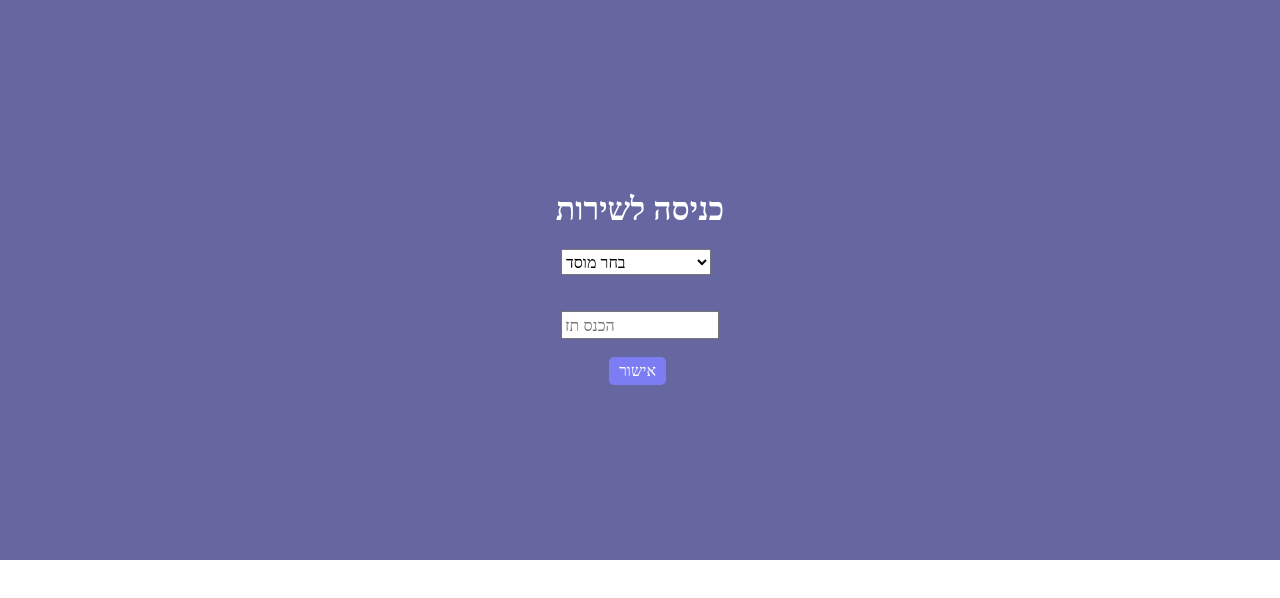
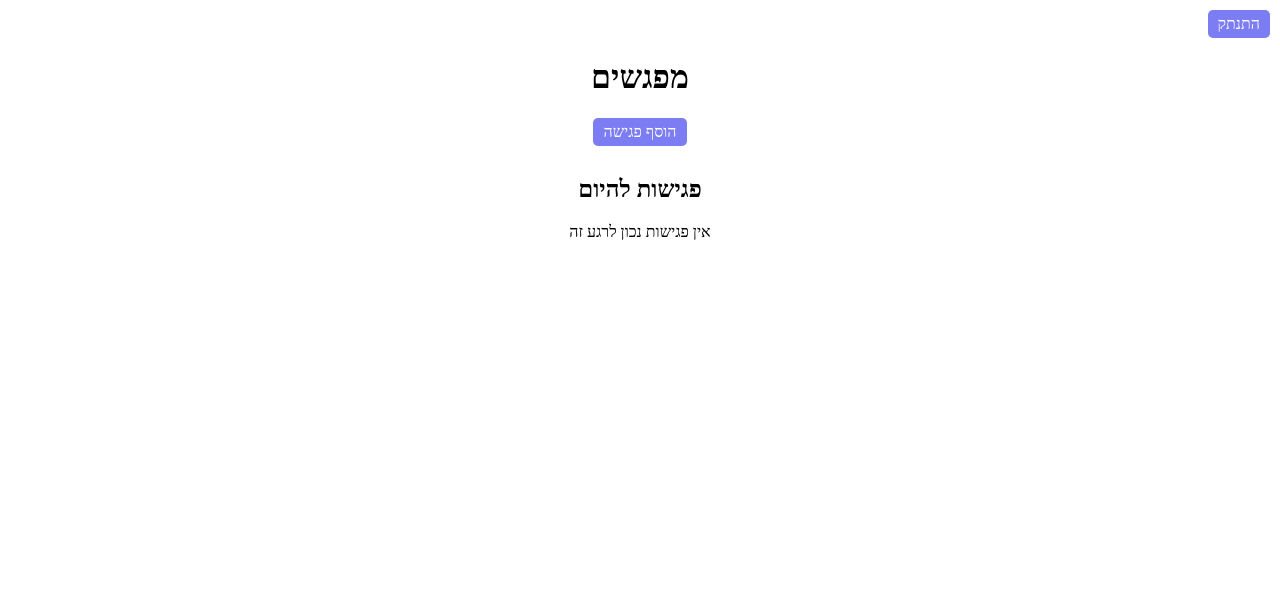
Before and after one commit to omerh23/Dear-Guest, a React (Create React App) app in the folder frontend/: page /home in a window 1280 px wide. Shown: the top 598 px of the page. Built offline with nearby package versions, Linux system fonts and the light colour scheme.

Commit message:
add home page

```diff
--- a/frontend/package.json
+++ b/frontend/package.json
@@ -10,6 +10,7 @@
     "react": "^18.2.0",
     "react-bootstrap": "^2.10.0",
     "react-dom": "^18.2.0",
+    "react-router-dom": "^6.21.3",
     "react-scripts": "5.0.1",
     "react-widgets": "^5.8.4",
     "web-vitals": "^2.1.4"
--- a/frontend/src/App.js
+++ b/frontend/src/App.js
@@ -1,12 +1,23 @@
-import './App.css';
-import Login from "./login";
+// Import necessary modules
+import React from 'react';
+import { BrowserRouter as Router, Routes, Route } from 'react-router-dom';
 
+// Import your Login component
+import Login from './login';
+import Home from "./home";
+
+// Create a main App component that includes the Router and routes
 function App() {
-  return (
-      <div className="App">
-        <Login/>
-      </div>
-  );
+    return (
+        <Router>
+            <Routes>
+                <Route path="/" element={<Login/>} />
+
+                <Route path="/home" element={<Home/>} />
+            </Routes>
+        </Router>
+    );
 }
 
+// Export the main App component
 export default App;
--- /dev/null
+++ b/frontend/src/home.js
@@ -0,0 +1,105 @@
+import React from 'react';
+import Button from 'react-bootstrap/Button';
+import { useNavigate } from 'react-router-dom';
+import { useState } from 'react';
+
+
+
+const Home = () => {
+    const navigate = useNavigate();
+    const [meeting, setMeeting] = useState([]);
+    const [meetingButton, setMeetingButton] = useState(false);
+    const [guestName,setGuestName] = useState('');
+    const [hourArrive, setHourArrive] = useState('');
+    const [detailMessage, setDetailMessage] = useState('');
+
+    function HandleLogout() {
+        navigate('/');
+    }
+    function HandleMeetingButton() {
+        setMeetingButton(!meetingButton);
+    }
+
+    function HandleAddMeeting() {
+        if (!guestName.trim() || !hourArrive.trim()) {
+            // Handle the case where one or both fields are empty
+            setDetailMessage('יש למלא את כל השדות');
+            return;
+        }
+        setDetailMessage('');
+        const newMeeting = {
+            guestName: guestName,
+            arrivalTime: hourArrive
+        };
+
+        // Update the meeting state
+        setMeeting([...meeting, newMeeting]);
+
+        // Clear the input fields
+        setGuestName('');
+        setHourArrive('');
+    }
+
+
+
+    function HandleHourArrive(event) {
+        setHourArrive(event.target.value);
+    }
+
+    function HandleGuestName(event) {
+        setGuestName(event.target.value);
+    }
+
+    return (
+        <div>
+            <Button className="logout-button" onClick={HandleLogout}>
+                התנתק
+            </Button>
+
+            <div className="home-container">
+                <h1>מפגשים</h1>
+
+                <Button className="meeting-button" onClick={HandleMeetingButton}>
+                    הוסף פגישה
+                </Button >
+                <div className="add-meeting">
+                    {meetingButton && (
+                        <>
+                            <input className="meeting-field" placeholder="שם האורח" type="text" value={guestName} onChange={HandleGuestName} required />
+                            <input className="meeting-field" placeholder="שעת הגעה" type="text" value={hourArrive} onChange={HandleHourArrive} required />
+                            <Button onClick={HandleAddMeeting}>הוסף</Button>
+                        </>
+
+
+                        )}
+                </div>
+                {detailMessage}
+                <h2>פגישות להיום</h2>
+
+                {meeting.length > 0 ? (
+
+                    <div className="meetings-result">
+                        <ul className="meeting-list">
+                            {meeting.map((meetingItem, index) => (
+                                <li key={index} className="meeting-content">
+                                    <div className="meeting-details">
+                                        <p>שעת הגעה: {meetingItem.arrivalTime}</p>
+                                        <p>שם האורח: {meetingItem.guestName}</p>
+
+                                        {/* Add other details as needed */}
+                                    </div>
+                                </li>
+                            ))}
+                        </ul>
+                    </div>
+
+
+                ) : (
+                    <p>אין פגישות נכון לרגע זה</p>
+                )}
+            </div>
+        </div>
+    );
+};
+
+export default Home;
--- a/frontend/src/login.js
+++ b/frontend/src/login.js
@@ -2,17 +2,17 @@ import React, { useEffect, useState } from 'react';
 import './styles.css';
 import Button from 'react-bootstrap/Button';
 import axios from "axios";
-import Combobox from "react-widgets/Combobox";
-import DropdownList from "react-widgets/DropdownList";
+import { useNavigate } from "react-router-dom";
+
 
 function Login() {
 
     const [userId, setUserId] = useState('');
     const [detailMessage, setDetailMessage] = useState("");
     const [isLoading, setLoading] = useState(false);
-    const [list, setList] = useState({aleyzahav:"עלי זהב",shiratHannan:"שירת חנן"});
+    const [list, setList] = useState({aleyZahav:"אולפנת עלי זהב",shiratHannan:"שירת חנן"});
     const [selectedInstitution, setSelectedInstitution] = useState("");
-    const [dropdownOpen, setDropdownOpen] = useState(false);
+    const navigate = useNavigate();
 
 
     function handleId(event) {
@@ -23,7 +23,12 @@ function Login() {
         setLoading(true);
         setDetailMessage("");
 
-        if (userId.length < 9) {
+        if (!selectedInstitution) {
+            setDetailMessage("בחר מוסד לפני המשך");
+            setLoading(false);
+            return;
+        }
+        if (userId.length !== 9) {
             console.log("ID should be 9 digits long");
             setDetailMessage("אנא הקש מס' תז בן 9 ספרות");
             setLoading(false);
@@ -31,6 +36,10 @@ function Login() {
             try {
                 const res = await axios.post('http://localhost:8000/login', { id: userId, institution: selectedInstitution });
                 setDetailMessage(res.data);
+                if(res.data === 'success'){
+                    navigate("/home");
+                }
+
             } catch (error) {
                 console.error("Login error", error);
                 setDetailMessage("Login failed");
@@ -44,6 +53,7 @@ function Login() {
 
     const handleInstitutionChange = (event) => {
         setSelectedInstitution(event.target.value);
+        console.log(selectedInstitution)
     };
 
     return (
@@ -57,19 +67,21 @@ function Login() {
                     <select className="signin-field"
                         value={selectedInstitution}
                         onChange={handleInstitutionChange}
+
                     >
                         <option value="" disabled>בחר מוסד</option>
                         {Object.entries(list).map(([key, value]) => (
                             <option key={key} value={key}>
                                 {value}
                             </option>
+
                         ))}
                     </select>
 
 
                     <br/>
                     <br/>
-                    <input placeholder="הכנס תז" className="signin-field" type="text" value={userId} onChange={handleId} required />
+                    <input placeholder="הכנס ת''ז" className="signin-field" type="text" value={userId} onChange={handleId} required />
                    <br/>
                     <Button
                         className="signin-button"
--- a/frontend/src/styles.css
+++ b/frontend/src/styles.css
@@ -11,6 +11,7 @@
     flex-direction: column;
     background-color: #6666a1;
     color: #fff;
+    direction: rtl;
 
 }
 
@@ -33,6 +34,7 @@ margin-top: 5px;
     font-size: 16px;
     cursor: pointer;
     transition: background-color 0.3s ease;
+
 }
 
 .signin-button:hover {
@@ -46,10 +48,113 @@ margin-top: 5px;
 }
 
 .signin-field{
-    //border: none;
+    /*border: none;*/
     outline: none;
     font-family: Aharoni,'serif';
     width: 150px;
     font-size: 16px;
     display: flex;
 }
+
+/*Home*/
+
+.home-container{
+    text-align: center;
+    font-family: Aharoni, serif;
+    justify-content: center;
+}
+
+.logout-button{
+    border: none;
+    border-radius: 5px;
+    padding: 5px 10px;
+    background-color: #7d7df3;
+    color: #fff;
+    font-family: 'Aharoni', serif;
+    font-size: 16px;
+    cursor: pointer;
+    transition: background-color 0.3s ease;
+    display: flex;
+    margin-left: auto;
+    margin-top: 10px;
+    margin-right: 10px;
+}
+
+.logout-button:hover {
+    background-color: #5a5acf;
+}
+
+/* Additional styling for focus state (optional) */
+.logout-button:focus {
+    outline: none;
+    box-shadow: 0 0 0 3px rgba(125, 125, 243, 0.5);
+}
+
+.meeting-button{
+    border: none;
+    border-radius: 5px;
+    padding: 5px 10px;
+    background-color: #7d7df3;
+    color: #fff;
+    font-family: 'Aharoni', serif;
+    font-size: 16px;
+    cursor: pointer;
+    transition: background-color 0.3s ease;
+
+}
+
+.meeting-button:hover {
+    background-color: #5a5acf;
+}
+
+/* Additional styling for focus state (optional) */
+.meeting-button:focus {
+    outline: none;
+    box-shadow: 0 0 0 3px rgba(125, 125, 243, 0.5);
+}
+
+.add-meeting{
+    display: flex;
+    flex-direction: row;
+    align-items: center;
+    justify-content: center;
+    margin-top: 10px;
+    margin-bottom: 10px;
+    direction: rtl;
+}
+
+.meeting-field{
+    margin-left: 2px;
+    /*border: none;*/
+    outline: none;
+    font-family: Aharoni,'serif';
+    width: 150px;
+    font-size: 16px;
+    display: flex;
+}
+
+.meeting-list {
+    list-style-type: none;
+    padding: 0;
+    display: flex;
+    flex-wrap: wrap;
+    flex-direction: column;
+    align-content: center;
+
+}
+
+.meeting-content {
+    border: 1px solid #ccc;
+    padding: 10px;
+    margin: 5px;
+    width: 200px; /* Adjust the width as needed */
+}
+
+.meeting-details {
+    display: flex;
+    justify-content: space-between;
+
+
+}
+
+/* Add additional styles as needed */
```
Also changed, not shown: 2 other files (tests, documents, lock files or other folders).
